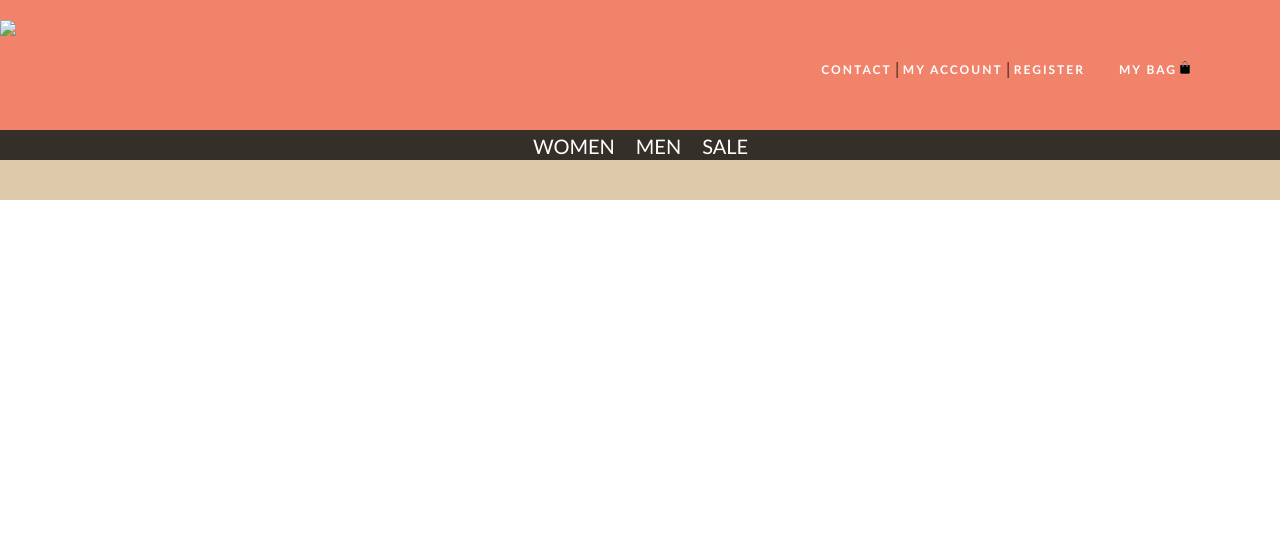
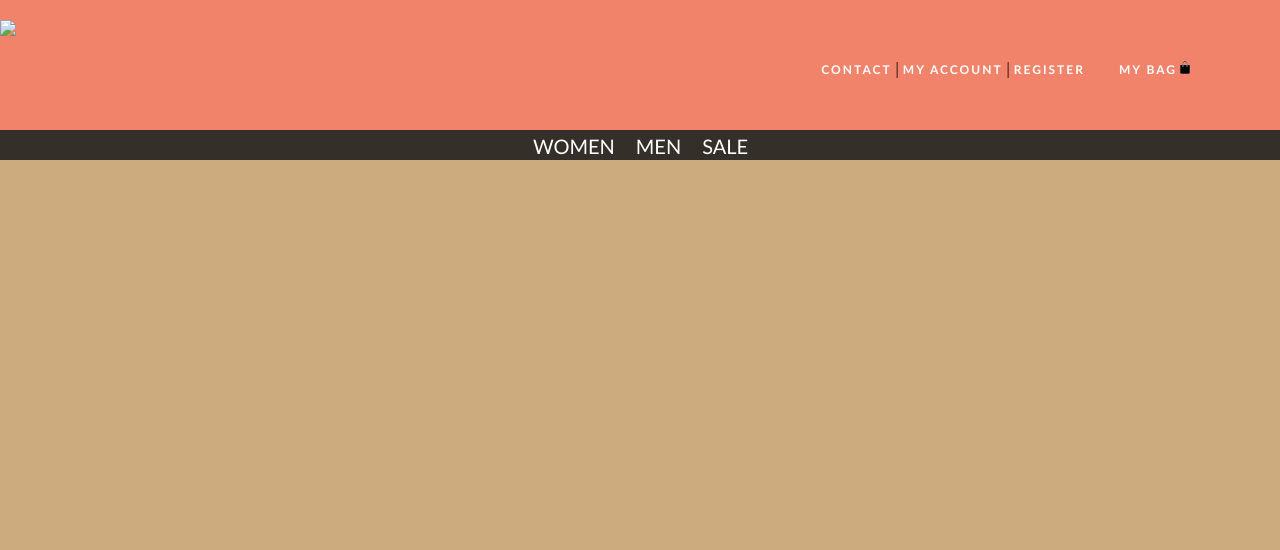
Before and after one commit to JasperVanEck/webDB13MC1, a PHP site: page /check_order_info.html in a window 1280 px wide. Shown: the top 550 px of the page. Run offline with PHP 8.4, Linux system fonts and the light colour scheme.

Commit message:
Achtergrond Fixed

```diff
--- a/style.css
+++ b/style.css
@@ -4,6 +4,8 @@ body
 	padding: 0px;
 	outline: none;
 	border: 0px;
+        background-image: url('bg.png');
+        background-repeat: y;
 }
 
 #header
@@ -116,7 +118,6 @@ body
 
 #main
 {
-        background: #dec9ab;
 	min-height: 100%;
         height: 100%;
 	width: 100%;
@@ -148,7 +149,7 @@ body
 /*Container for promopic */
 .container
 {
-        background-color: #dec9ab;
+
 }
 
 /* Image style*/
```
